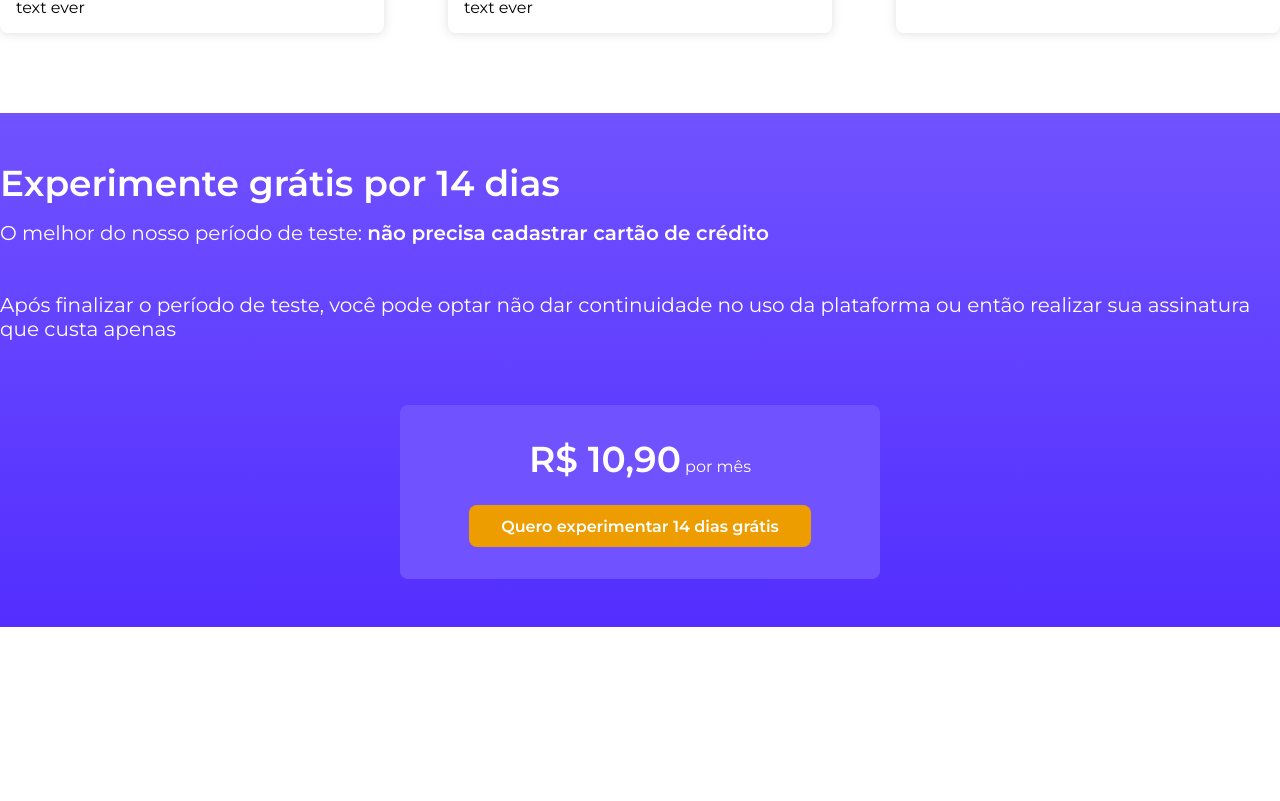
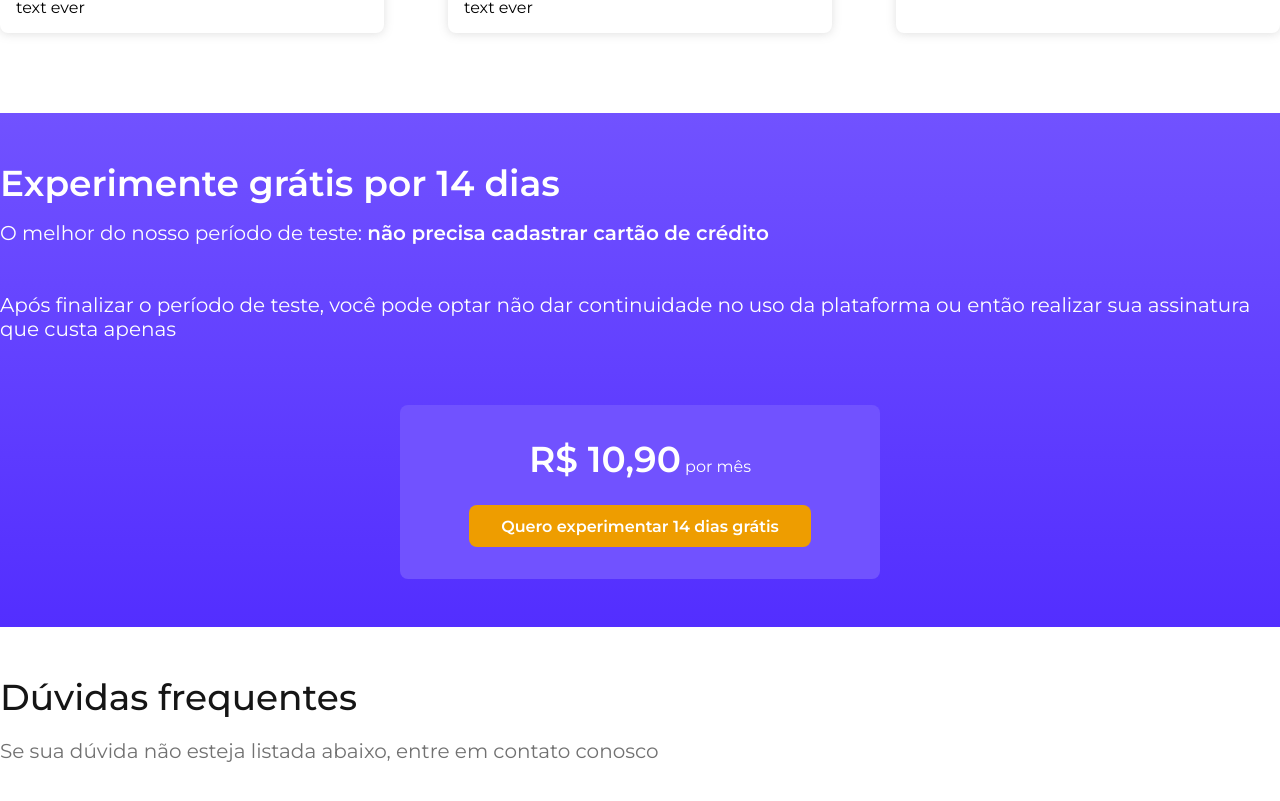
Before and after one commit to lucasdevf/flexfit-web, a Next.js app: page / in a window 1280 px wide. Shown: the part 1550-2351 px from the top of the page. Before the commit the page ends 2177 px from the top, so only its background shows below. Built offline with nearby package versions, Linux system fonts and the light colour scheme.

Commit message:
chore: doubts section

```diff
--- /dev/null
+++ b/src/components/Doubts/index.tsx
@@ -0,0 +1,13 @@
+import { Heading } from '../Heading'
+import { DoubtsContainer } from './styles'
+
+export function Doubts() {
+  return (
+    <DoubtsContainer>
+      <Heading
+        title="Dúvidas frequentes"
+        subtitle="Se sua dúvida não esteja listada abaixo, entre em contato conosco"
+      />
+    </DoubtsContainer>
+  )
+}
--- /dev/null
+++ b/src/components/Doubts/styles.ts
@@ -0,0 +1,7 @@
+import styled from 'styled-components'
+
+export const DoubtsContainer = styled.div`
+  max-width: 1344px;
+  margin: 0 auto;
+  padding: 3rem 0;
+`
--- a/src/pages/index.tsx
+++ b/src/pages/index.tsx
@@ -16,6 +16,7 @@ import LineGradient from '../assets/line-gradient.svg'
 import MenAndWoman from '../assets/men-and-woman.svg'
 import { Recommendations } from '../components/Recommendations'
 import { Experiment } from '../components/Experiment'
+import { Doubts } from '../components/Doubts'
 
 export default function Home() {
   return (
@@ -51,6 +52,7 @@ export default function Home() {
       <Features />
       <Recommendations />
       <Experiment />
+      <Doubts />
     </div>
   )
 }
```
